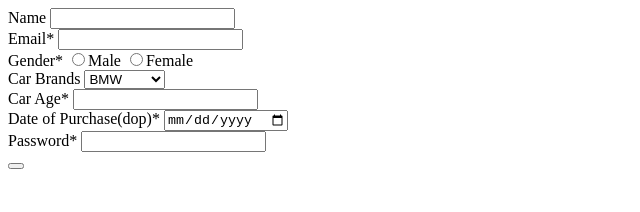
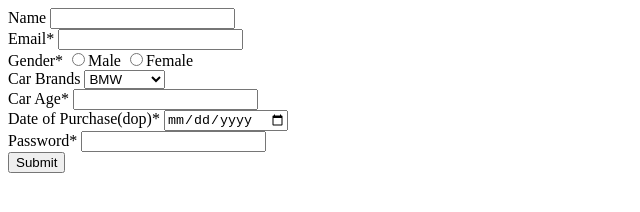
Before and after one commit to acciojob/car-insurance-form-Aditiwari7, a website: page main.html in a window 1280 px wide. Shown: the whole page, without its empty margins (0-640 px from the left). Drawn offline with Linux system fonts and the light colour scheme.

Commit message:
created a submission

```diff
--- a/main.html
+++ b/main.html
@@ -8,10 +8,14 @@
 
 <body>
 	<form method="get" target="_blank">
-        <div><label for="name">Name</label>
-        <input type="text" required id="name"></div>
-        <div><label for="email">Email*</label>
-        <input type="email" id="email" required></div>
+        <div>
+			<label for="name">Name</label>
+			<input type="text" required id="name">
+		</div>
+        <div>
+			<label for="email">Email*</label>
+			<input type="email" id="email" required>
+		</div>
         <div>
             <label for="gender">Gender*</label>
             <input type="radio" id="gender" name="gender" required>Male
@@ -38,7 +42,7 @@
             <input type="password" required id="password">
         </div>
         <div>
-            <button type="submit" value="Submit">
+            <button type="submit" value="Submit">Submit</button>
         </div>
     </form>
 
```
